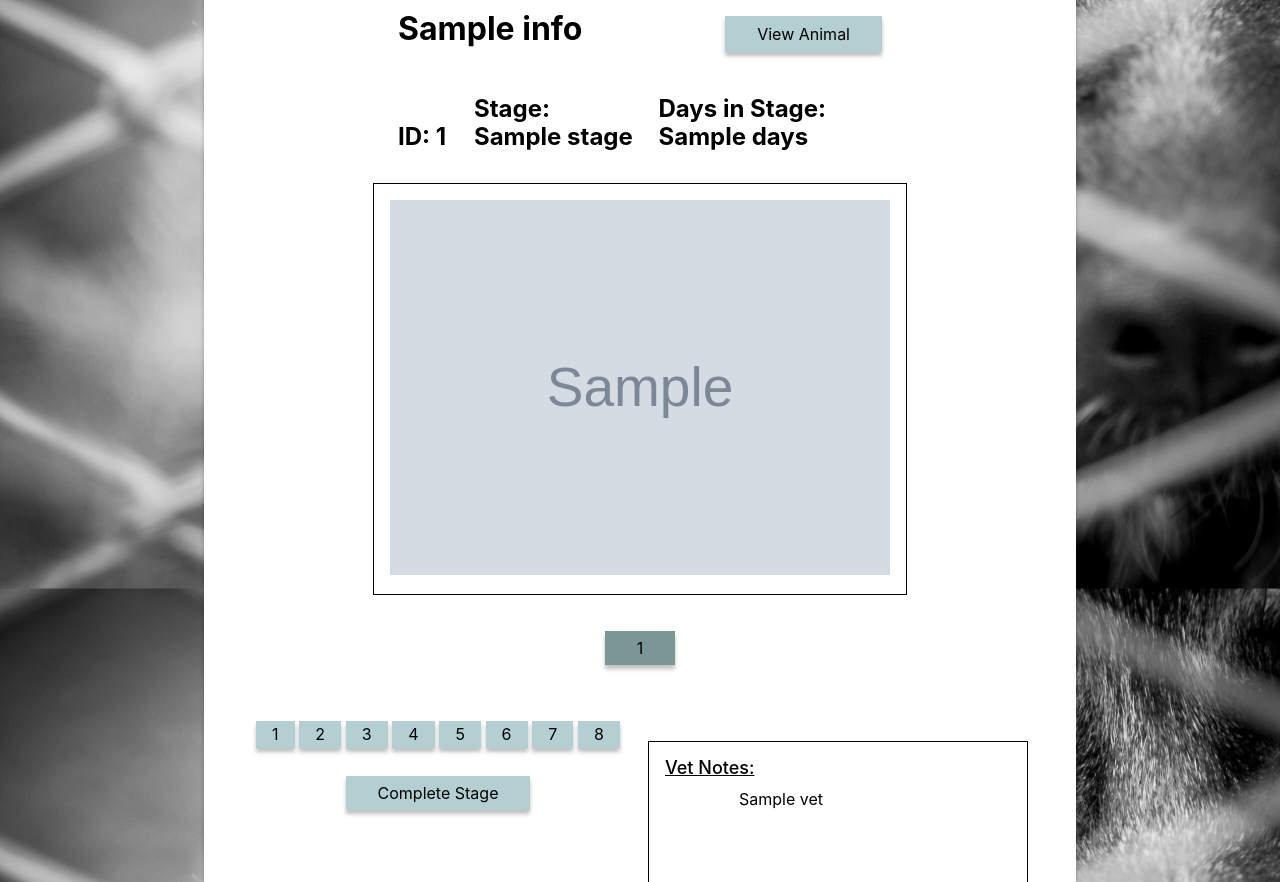
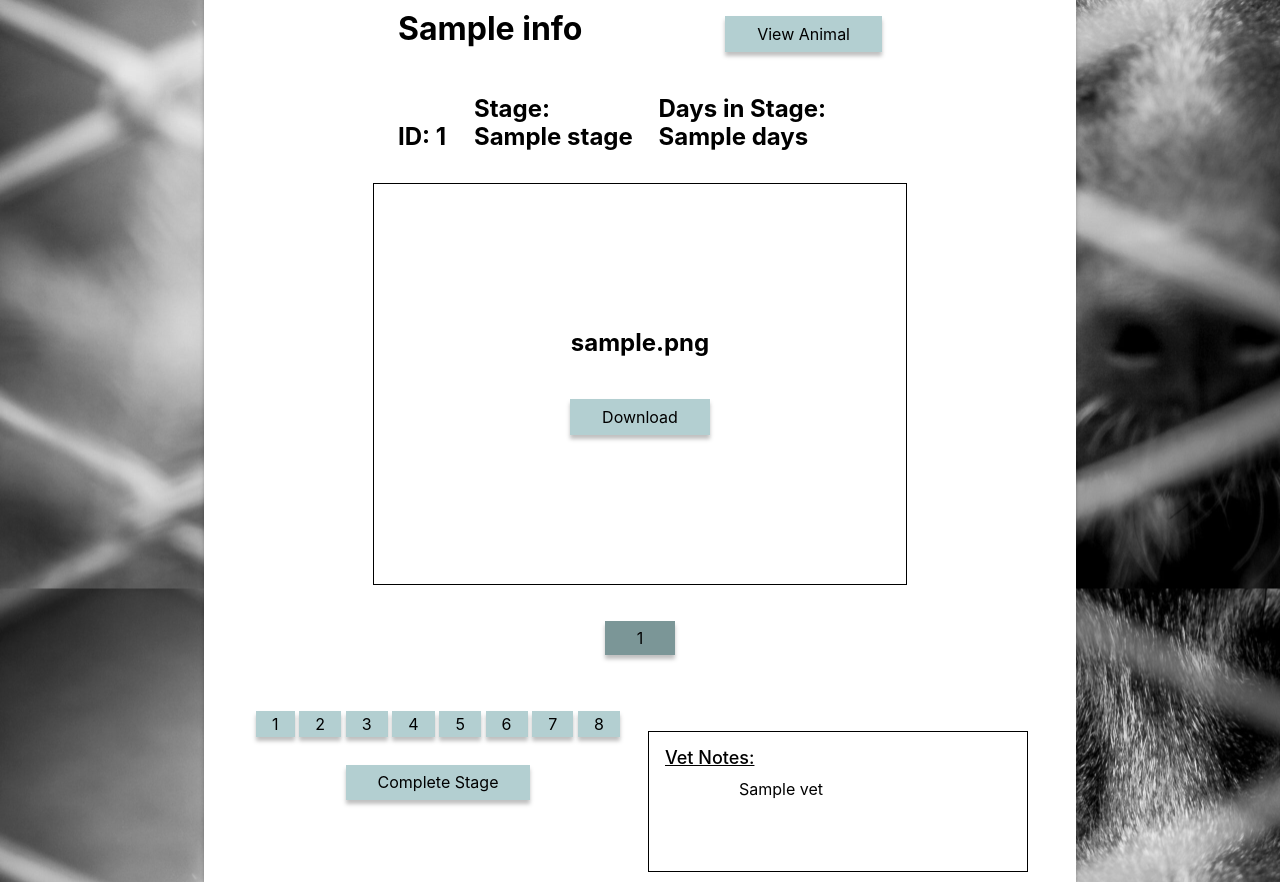
Before and after one commit to ValliereMagic/NPLBAM, a Flask app: template nplbam/app/templates/gallery.html in a window 1280 px wide. Shown: the part 265-1147 px from the top of the page. Run offline with Flask 2, Linux system fonts and the light colour scheme; the template is opened without the code that fills it: most values are stand-ins (such as "Sample title", 1, 10 or a date in 2020); grey boxes marked "Sample" are stand-in pictures.

Commit message:
Added download links for non image files

```diff
--- a/nginx/root/static/css/gallery.css
+++ b/nginx/root/static/css/gallery.css
@@ -187,10 +187,14 @@ button:hover,
     flex-wrap: wrap;
     border: solid 1px black;
     margin-top: 2em;
+    min-width: 532px;
 }
 
 .image {
     padding: 1em;
+    display: flex;
+    flex-direction: column;
+    align-items: center;
 }
 
 .buttons {
--- a/nginx/root/static/js/gallery.js
+++ b/nginx/root/static/js/gallery.js
@@ -2,6 +2,54 @@
 
 window.addEventListener('DOMContentLoaded', () => {
 
+  // make files in to proper types (images or download link)
+
+  // relevant selectors for this section
+  const files = document.querySelectorAll('.file');
+  const frame = document.querySelector('.images');
+  // Iterate through all the files associated with this animal
+  files.forEach(item => {
+    // value: download link
+    // div: external div that will be controlled by the buttons
+    // images only
+    // img: image element that goes inside div
+    // files only
+    // header: h2 element that goes inside div
+    // button: goes inside div, gets styled as a button
+    // a: link that goes inside the button
+    var value = item.getAttribute("value");
+    var div = document.createElement('div');
+    // If the file is an image (the id stores the file type)
+    if (item.getAttribute("id") == "image") {
+      // create image tag, set src and add it to the div
+      var img = document.createElement('img');
+      img.setAttribute("src", value);
+      img.setAttribute("width", "500px");
+      div.appendChild(img);
+    }
+    // if it's not an image
+    else{
+      // make header, get file name without all the extra stuff, add to header
+      var header = document.createElement('h2');
+      var split_value = value.split("/");
+      var second_split_value = split_value[split_value.length - 1].split(/_\d_/)
+      header.innerHTML = second_split_value[second_split_value.length - 1];
+      header.setAttribute("style", "text-align: center");
+      div.appendChild(header);
+      // make download button, add to div
+      var button = document.createElement('div');
+      button.setAttribute("id", "button");
+      var a = document.createElement('a');
+      a.setAttribute("href", value);
+      a.innerHTML = "Download";
+      button.appendChild(a);
+      div.appendChild(button);
+    }
+    // add div to the frame
+    div.classList.add("image");
+    frame.appendChild(div);
+
+  })
   // image stuff
 
   function hideAllImages() {
@@ -18,7 +66,7 @@ window.addEventListener('DOMContentLoaded', () => {
 
   function initImages() {
     hideAllImages();
-    images[0].setAttribute("style", "display: initial");
+    images[0].setAttribute("style", "display: flex");
     images.forEach((item, key) => {
       var newButton = document.createElement("button");
       newButton.setAttribute("class", "button");
@@ -31,7 +79,6 @@ window.addEventListener('DOMContentLoaded', () => {
   }
 
   const images = document.querySelectorAll('.image');
-  const frame = document.querySelector('.images');
   const buttonDiv = document.querySelector('.buttons');
 
   try {
@@ -48,7 +95,7 @@ window.addEventListener('DOMContentLoaded', () => {
     item.addEventListener('click', event => {
       hideAllImages();
       unpressAllImageButtons();
-      images[key].setAttribute("style", "display: initial");
+      images[key].setAttribute("style", "display: flex");
       item.classList.add("pressed");
     })
   })
--- a/nplbam/app/gallery.py
+++ b/nplbam/app/gallery.py
@@ -51,9 +51,9 @@ def gallery():
         info[x.questionName] = x.answer
 
     # get list of filenames
-    images = []
+    images = {}
     for x in animal_entry.files:
-        images.append(x.fileName)
+        images[x.fileName] = x.fileType
 
     # get stage info from database
     stage_entry = db_session.query(db.StageInfo).filter_by(
--- a/nplbam/app/templates/gallery.html
+++ b/nplbam/app/templates/gallery.html
@@ -16,11 +16,14 @@
         <h2>Stage: {{ info["stage"] }}</h2>
         <h2>Days in Stage: {{info["days"]}} </h2>
     </div>
-    <div class="images">
+    <div class="files">
         {% for x in images %}
-        <div class="image"> <img src="/downloads/{{ x }}" width="500px"> </div>
+
+        <input type="hidden" value="/downloads/{{ x }}" class="file" id="{{ images[x] }}">
 
         {% endfor%}
+    </div>
+    <div class="images">
     </div>
     <div class="buttons">
     </div>
```
